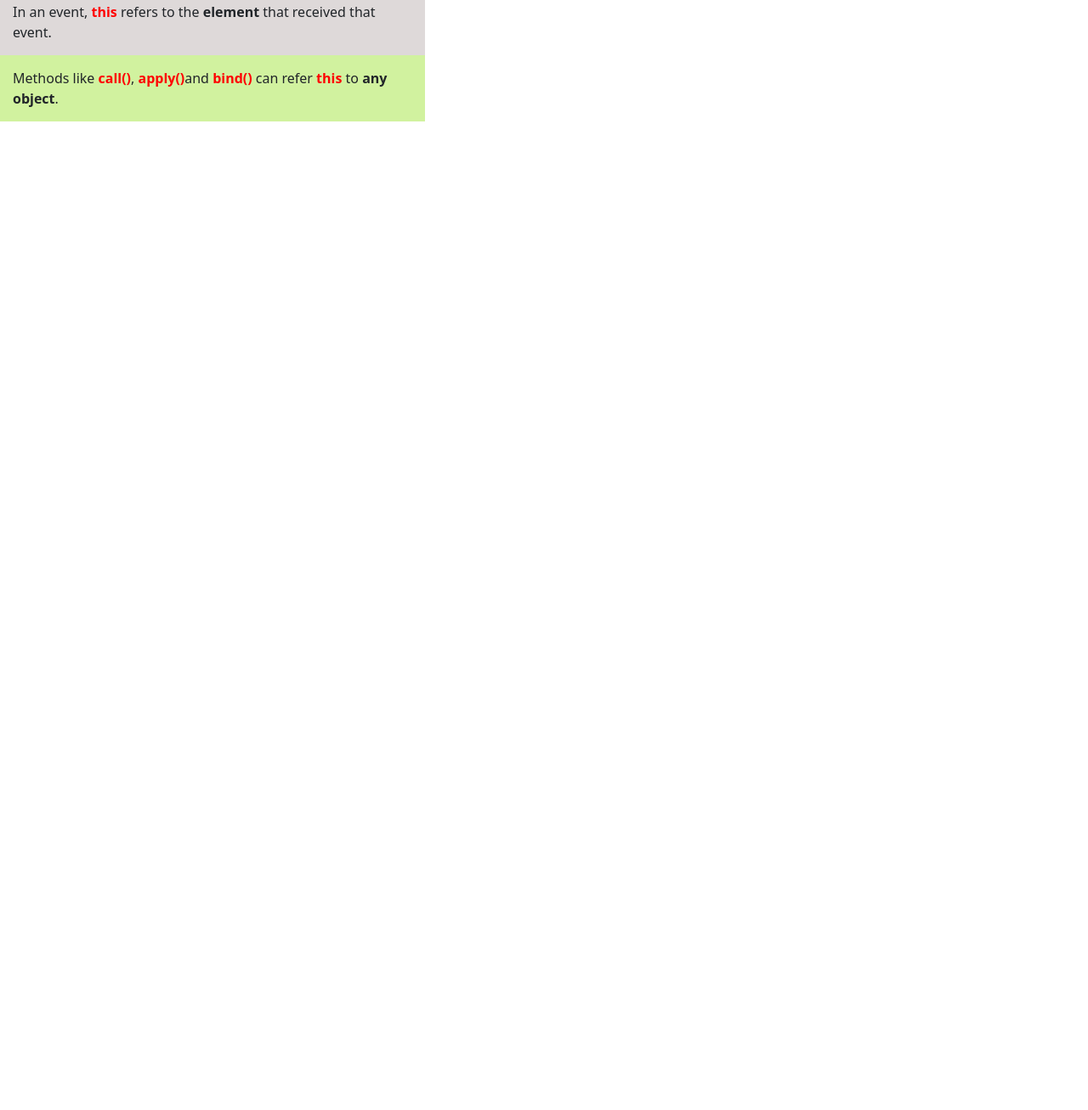
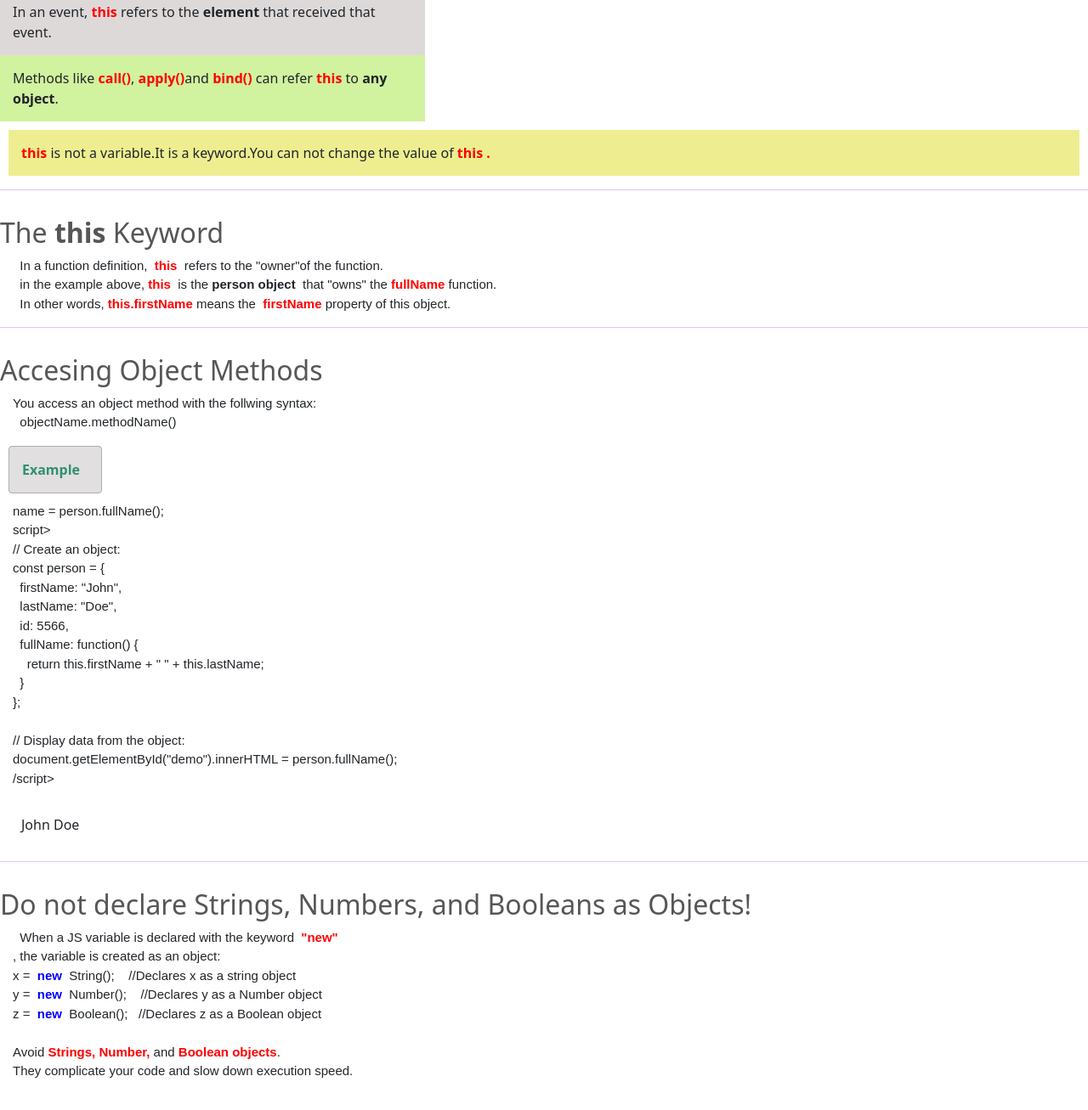
Before and after one commit to EduardMat/JS-notes, a plain HTML site: page objects.html in a window 1280 px wide. Shown: the part 4178-5485 px from the top of the page at 85% size. Before the commit the page ends 4321 px from the top, so only its background shows below. Drawn offline with nearby package versions, Linux system fonts and the light colour scheme.

Commit message:
object file now completed

```diff
--- a/objects.html
+++ b/objects.html
@@ -231,17 +231,74 @@ persons.firstName + " " + persons.lastName;
   The <span class="red"> this </span>keyword refers to different on how it is used:
 </pre>
 <div class="one">In an object method, <span class="red">this</span> refers to the object.</div>
-<div class="two">Alone,<span class="red">this </span> refers to the <b>global project</b>.</div>
+<div class="two">Alone, <span class="red">this </span> refers to the <b>global project</b>.</div>
 <div class="one">In a function, <span class="red">this</span> refers to the <b>global project</b>.</div>
 <div class="two">In a function, in strict mode, <span class="red">this </span>is indefined.</div>
 <div class="one">In an event, <span class="red">this</span> refers to the <b>element </b> that received that event.</div>
 <div class="two">Methods like <span class="red">call()</span>, <span class="red">apply()</span>and <span class="red">bind()</span> can refer <span class="red"> this </span> to <b>any object</b>. </div>
+<p class="note">
+<span class="red">this </span> is not a variable.It is a keyword.You can not change the value of <span class="red">this .</span>
+</p>
 
+<hr/>
+<h2>The <b>this </b>Keyword </h2>
+<pre>
+  In a function definition, <span class="red"> this </span> refers to the "owner"of the function.
+  in the example above, <span class="red">this </span> is the <b>person object </b> that "owns" the <span class="red">fullName</span> function.
+  In other words, <span class="red">this.firstName</span> means the <span class="red"> firstName</span> property of this object.
+</pre>
+<hr/>
+<h2>Accesing Object Methods</h2>
+<pre>You access an object method with the follwing syntax:
+  objectName.methodName()
+</pre>
+<p class="example">Example</p>
+<pre>
+name = person.fullName();
+script>
+// Create an object:
+const person = {
+  firstName: "John",
+  lastName: "Doe",
+  id: 5566,
+  fullName: function() {
+    return this.firstName + " " + this.lastName;
+  }
+};
 
+// Display data from the object:
+document.getElementById("demo").innerHTML = person.fullName();
+/script>
+</pre>
+<p id="demo11"></p>
 
+<script>
+// Create an object:
+const persoan = {
+  firstName: "John",
+  lastName: "Doe",
+  id: 5566,
+  fullName: function() {
+    return this.firstName + " " + this.lastName;
+  }
+};
 
+// Display data from the object:
+document.getElementById("demo11").innerHTML = persoan.fullName();
+</script>
+<hr/>
+<h2>Do not declare Strings, Numbers, and Booleans as Objects!</h2>
+<pre>
+  When a JS variable is declared with the keyword <span class="red"> "new"</span>
+, the variable is created as an object:
+x = <span class="blue"> new </span> String();    //Declares x as a string object
+y = <span class="blue"> new </span> Number();    //Declares y as a Number object
+z = <span class="blue"> new </span> Boolean();   //Declares z as a Boolean object
 
+Avoid <span class="red">Strings, Number,</span> and <span class="red">Boolean objects</span>.
+They complicate your code and slow down execution speed.
 
+</pre>
 
 
 </body>
--- a/src/styles.css
+++ b/src/styles.css
@@ -114,6 +114,11 @@ table {
     font-weight: bolder;
 }
 
+.blue{
+  color:blue;
+  font-weight: bolder;
+}
+
 .notDot{
     list-style: none;
 }
```
